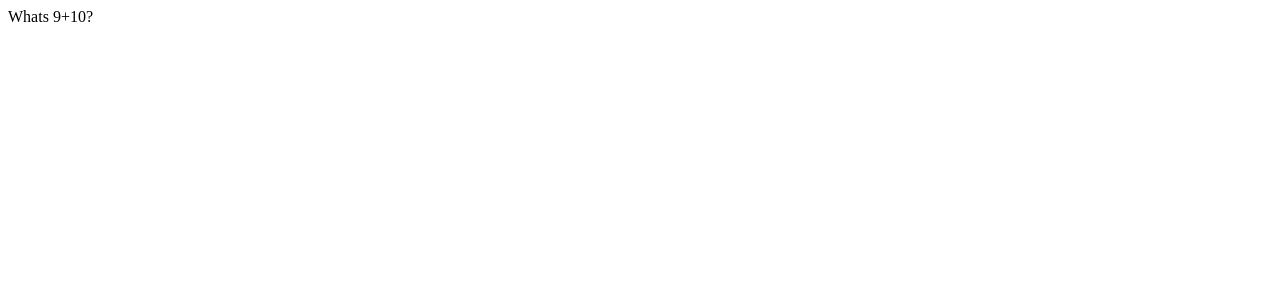
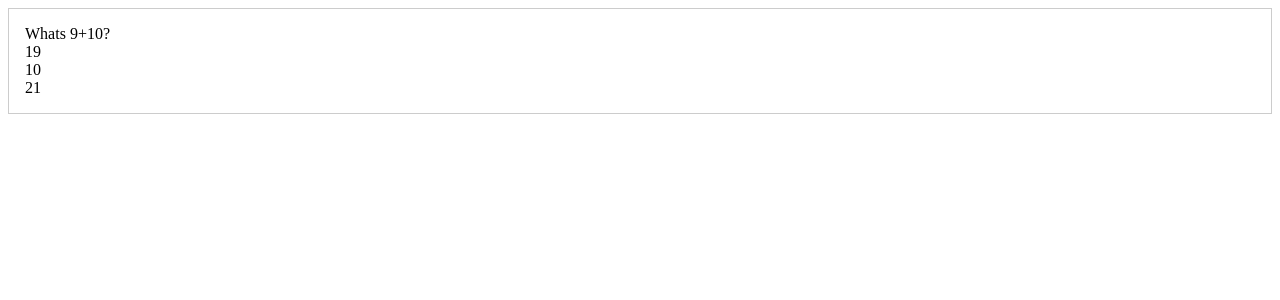
Before and after one commit to Alchabom/arabicApp, a Next.js app: page /flashLearning in a window 1280 px wide. Shown: the top 300 px of the page. Built offline with nearby package versions, Linux system fonts and the light colour scheme.

Commit message:
worked on flashcard logic, did some styling

```diff
--- a/app/flashLearning/flashcard.tsx
+++ b/app/flashLearning/flashcard.tsx
@@ -1,10 +1,35 @@
 import React, { useState } from 'react';
 
-export default function Flashcard({flashcard}: {flashcard: any}) {
-    const [flip , setFlip] = useState(false);
-  return (
-      <div onClick={() => setFlip(!flip)}>
-          {flip ? flashcard.answer : flashcard.question}
-      </div>
-)
+interface FlashcardData {
+    id: number;
+    question: string;
+    answer: string;
+    options: string[];
 }
+
+export default function Flashcard({ flashcard }: { flashcard: FlashcardData }) {
+    const [flip, setFlip] = useState(false);
+
+    return (
+        <div
+            className={`card ${flip ? 'flip' : ''}`}
+            onClick={() => setFlip(!flip)}
+            style={{ cursor: 'pointer', padding: '1rem', border: '1px solid #ccc', marginBottom: '1rem' }}
+        >
+            {!flip ? (
+                <div className="front">
+                    <div>{flashcard.question}</div>
+                    <div className="flashcard-options">
+                        {flashcard.options.map((option, idx) => (
+                            <div key={idx} className="flashcard-option">
+                                {option}
+                            </div>
+                        ))}
+                    </div>
+                </div>
+            ) : (
+                <div className="back">{flashcard.answer}</div>
+            )}
+        </div>
+    );
+}
```
